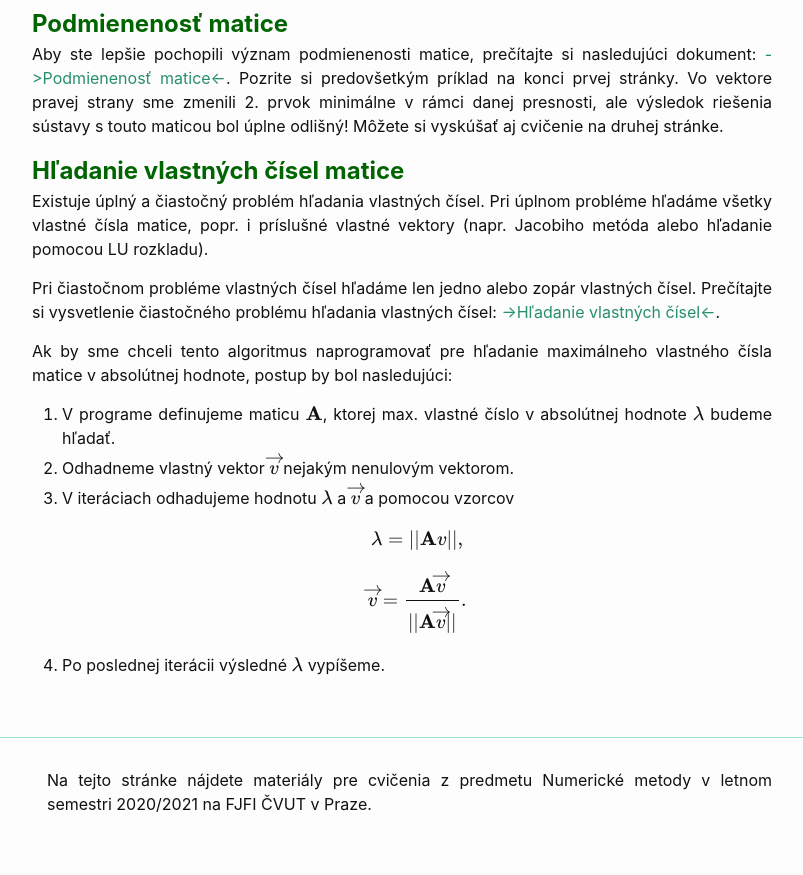
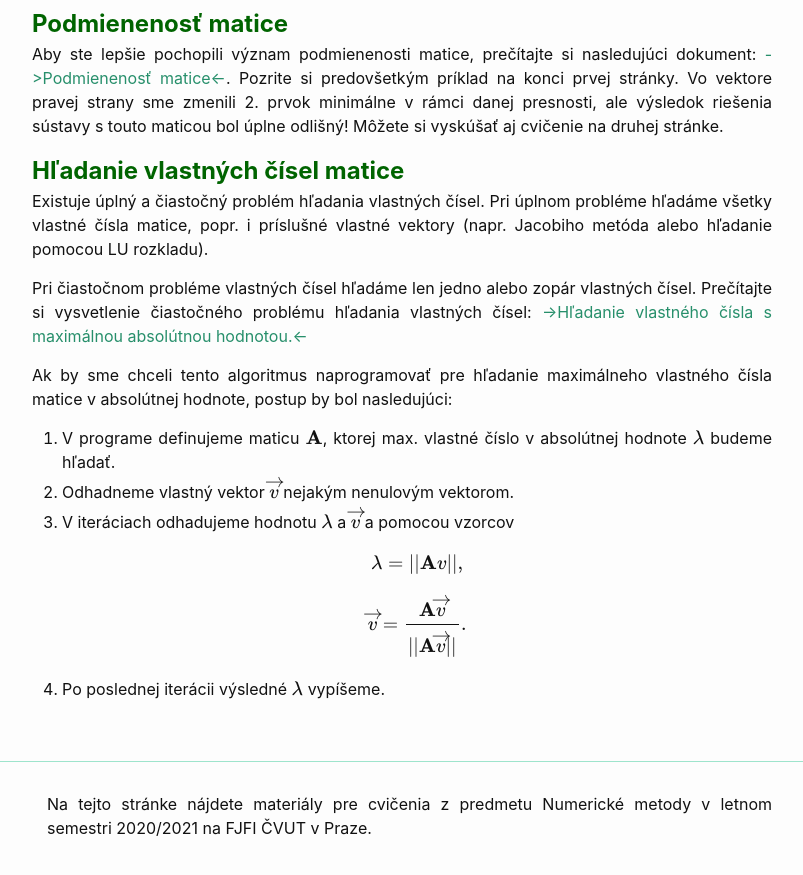
Before and after one commit to maslarova/maslarova.github.io, a Jekyll site: the page built from _posts/2021-03-11-cvicenie4.md, in a window 1280 px wide and 900 px high, scrolled down 1179 px. Shown: the top 875 px of the window, without its empty margins (238-1041 px from the left). Built offline with Jekyll 4.4.1, drawn with Linux system fonts in a browser that asks for light colours.

Commit message:
2021-03-11-cvicenie4.md

```diff
--- a/_posts/2021-03-11-cvicenie4.md
+++ b/_posts/2021-03-11-cvicenie4.md
@@ -46,7 +46,7 @@ Existuje úplný a čiastočný problém hľadania vlastných čísel. Pri úpln
 
 
 Pri čiastočnom probléme vlastných čísel hľadáme len jedno alebo zopár vlastných čísel.
-Prečítajte si vysvetlenie čiastočného problému hľadania vlastných čísel: [->Hľadanie vlastných čísel<-](http://kfe.fjfi.cvut.cz/~matysma4/nme/cv04/hledanivlastcisel.pdf).<br />
+Prečítajte si vysvetlenie čiastočného problému hľadania vlastných čísel: [->Hľadanie vlastného čísla s maximálnou absolútnou hodnotou.<-](http://kfe.fjfi.cvut.cz/~matysma4/nme/cv04/hledanivlastcisel.pdf)<br />
 
 
 Ak by sme chceli tento algoritmus naprogramovať pre hľadanie maximálneho vlastného čísla matice v absolútnej hodnote, postup by bol nasledujúci:
```
